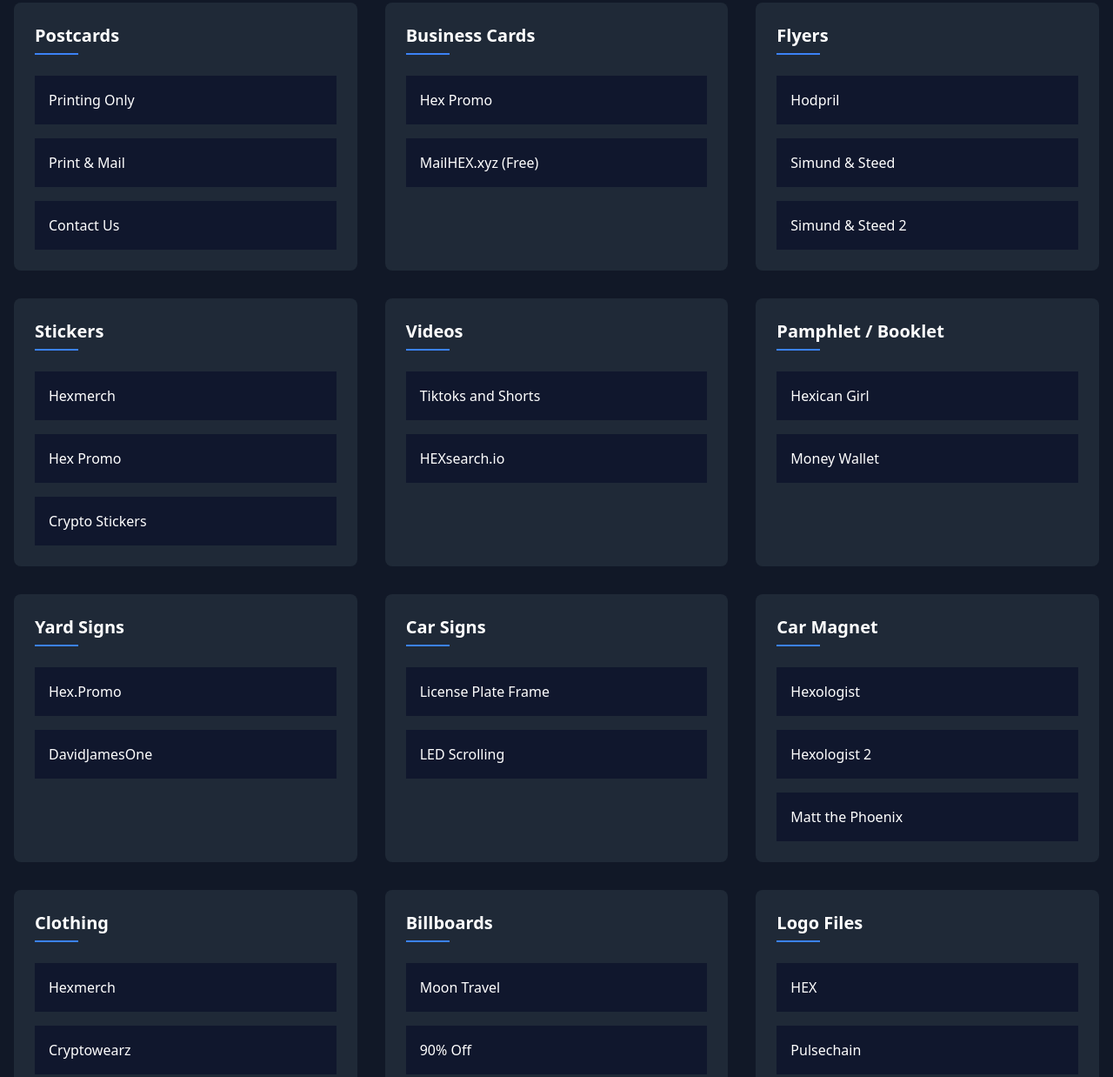
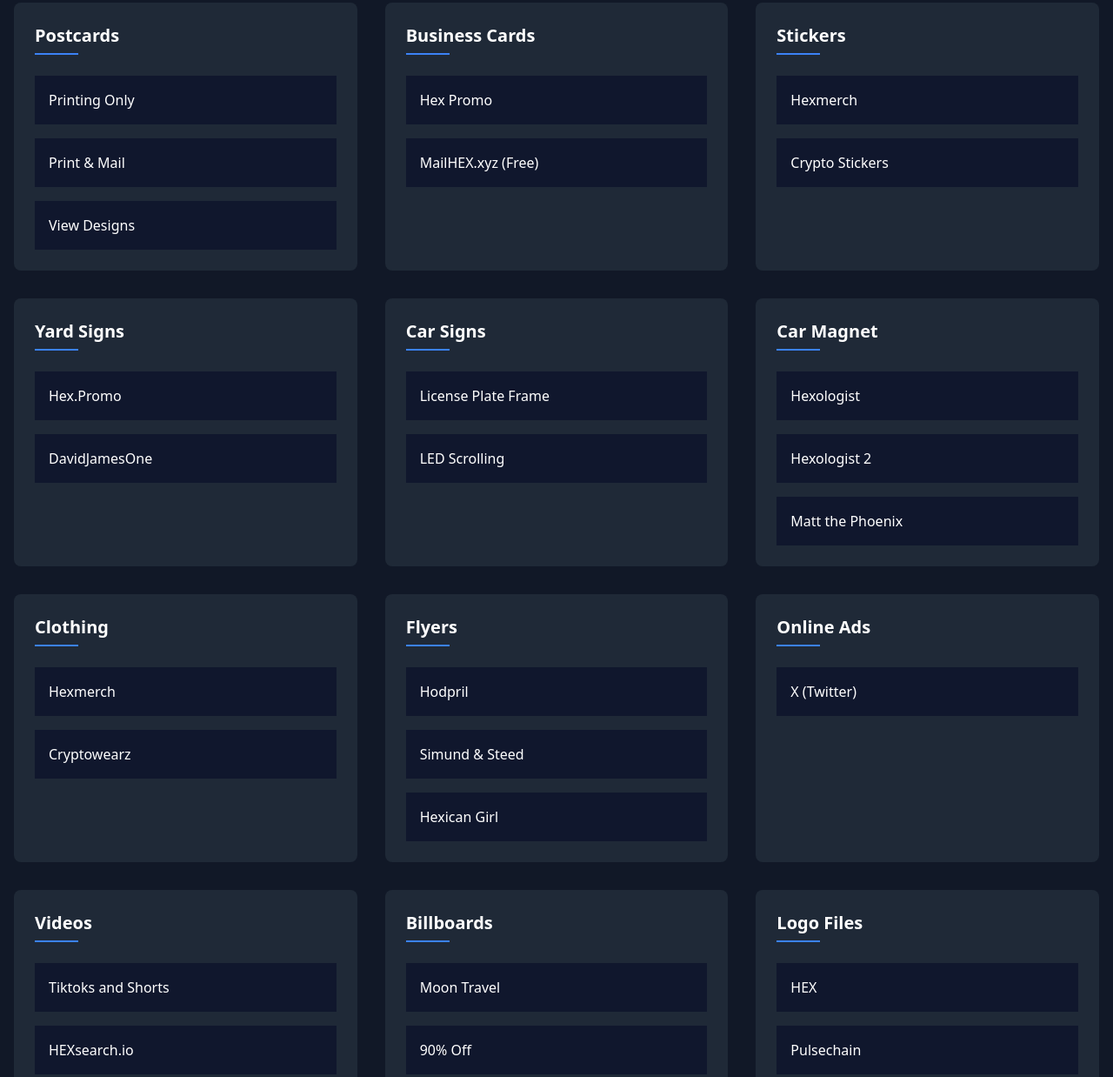
Before and after one commit to togosh/hexpostcard, a website: page public/action.html in a window 1280 px wide. Shown: the part 333-1571 px from the top of the page at 87% size. Drawn offline with nearby package versions, Linux system fonts and the light colour scheme.

Commit message:
- rearrange take action section and update links

```diff
--- a/public/action.html
+++ b/public/action.html
@@ -102,11 +102,11 @@
                 Print & Mail
               </a>
               <a
-                href="https://t.me/HEXpostcards"
+                href="/designs"
                 target="_blank"
                 class="link-card block p-4 hover:text-blue-400"
               >
-                Contact Us
+                View Designs
               </a>
             </div>
           </div>
@@ -134,102 +134,30 @@
             </div>
           </div>
 
-          <!-- Flyers -->
-          <div class="resource-card p-6">
-            <h3 class="text-xl font-semibold mb-6 category-title">Flyers</h3>
-            <div class="space-y-4">
-              <a
-                href="https://twitter.com/hodpril/status/1519181709014552576"
-                target="_blank"
-                class="link-card block p-4 hover:text-blue-400"
-              >
-                Hodpril
-              </a>
-              <a
-                href="./images/hex_flyer_simundsteed_001.pdf"
-                target="_blank"
-                class="link-card block p-4 hover:text-blue-400"
-              >
-                Simund & Steed
-              </a>
-              <a
-                href="./images/hex_flyer_simundsteed_002.pdf"
-                target="_blank"
-                class="link-card block p-4 hover:text-blue-400"
-              >
-                Simund & Steed 2
-              </a>
-            </div>
-          </div>
-
           <!-- Stickers -->
           <div class="resource-card p-6">
             <h3 class="text-xl font-semibold mb-6 category-title">Stickers</h3>
             <div class="space-y-4">
               <a
-                href="https://www.hexmerch.com/search?q=bulk"
+                href="https://www.hexmerch.com/search?q=sticker"
                 target="_blank"
                 class="link-card block p-4 hover:text-blue-400"
               >
                 Hexmerch
               </a>
-              <a
+              <!-- <a
                 href="https://hex.fillupbanks.com/product/stickers/"
                 target="_blank"
                 class="link-card block p-4 hover:text-blue-400"
               >
                 Hex Promo
-              </a>
+              </a> -->
               <a
                 href="https://crypto-stickers.com/collections/hex-stickers"
                 target="_blank"
                 class="link-card block p-4 hover:text-blue-400"
               >
                 Crypto Stickers
-              </a>
-            </div>
-          </div>
-
-          <!-- Videos -->
-          <div class="resource-card p-6">
-            <h3 class="text-xl font-semibold mb-6 category-title">Videos</h3>
-            <div class="space-y-4">
-              <a
-                href="https://t.me/Hextiktoksandytshorts"
-                target="_blank"
-                class="link-card block p-4 hover:text-blue-400"
-              >
-                Tiktoks and Shorts
-              </a>
-              <a
-                href="https://hexsearch.io/"
-                target="_blank"
-                class="link-card block p-4 hover:text-blue-400"
-              >
-                HEXsearch.io
-              </a>
-            </div>
-          </div>
-
-          <!-- Pamphlet / Booklet -->
-          <div class="resource-card p-6">
-            <h3 class="text-xl font-semibold mb-6 category-title">
-              Pamphlet / Booklet
-            </h3>
-            <div class="space-y-4">
-              <a
-                href="./images/hex_booklet_hexicangirl.pdf"
-                target="_blank"
-                class="link-card block p-4 hover:text-blue-400"
-              >
-                Hexican Girl
-              </a>
-              <a
-                href="https://t.me/HEXdesign/21216"
-                target="_blank"
-                class="link-card block p-4 hover:text-blue-400"
-              >
-                Money Wallet
               </a>
             </div>
           </div>
@@ -326,12 +254,82 @@
               >
                 Cryptowearz
               </a>
-              <a
+              <!-- <a
                 href="https://www.hexdays.com"
                 target="_blank"
                 class="link-card block p-4 hover:text-blue-400"
               >
                 Hex Days
+              </a> -->
+            </div>
+          </div>
+
+          <!-- Flyers -->
+          <div class="resource-card p-6">
+            <h3 class="text-xl font-semibold mb-6 category-title">Flyers</h3>
+            <div class="space-y-4">
+              <a
+                href="/designs/HEXpostcards_Hodpril_Flyer.pdf"
+                target="_blank"
+                class="link-card block p-4 hover:text-blue-400"
+              >
+                Hodpril
+              </a>
+              <a
+                href="./images/hex_flyer_simundsteed_001.pdf"
+                target="_blank"
+                class="link-card block p-4 hover:text-blue-400"
+              >
+                Simund & Steed
+              </a>
+              <!-- <a
+                href="./images/hex_flyer_simundsteed_002.pdf"
+                target="_blank"
+                class="link-card block p-4 hover:text-blue-400"
+              >
+                Simund & Steed 2
+              </a> -->
+              <a
+                href="./images/hex_booklet_hexicangirl.pdf"
+                target="_blank"
+                class="link-card block p-4 hover:text-blue-400"
+              >
+                Hexican Girl
+              </a>
+            </div>
+          </div>
+
+          <!-- Online Ads -->
+          <div class="resource-card p-6">
+            <h3 class="text-xl font-semibold mb-6 category-title">Online Ads</h3>
+            <div class="space-y-4">
+              <a
+                href="https://business.x.com/en/advertising"
+                target="_blank"
+                class="link-card block p-4 hover:text-blue-400"
+              >
+                X (Twitter)
+              </a>
+            </div>
+          </div>
+
+          <!-- Videos -->
+          <div class="resource-card p-6">
+            <h3 class="text-xl font-semibold mb-6 category-title">Videos</h3>
+            <div class="space-y-4">
+              <a
+                href="https://t.me/Hextiktoksandytshorts/19"
+                target="_blank"
+                class="link-card block p-4 hover:text-blue-400"
+              >
+                Tiktoks and Shorts
+              </a>
+              <a
+                href="https://hexsearch.io/"
+                target="_blank"
+                class="link-card block p-4 hover:text-blue-400"
+              >
+                HEXsearch.io
               </a>
             </div>
           </div>
```
Also changed, not shown: public/designs.json (+22 -18 lines), public/faq.html (+0 -8 lines), 3 other files.
